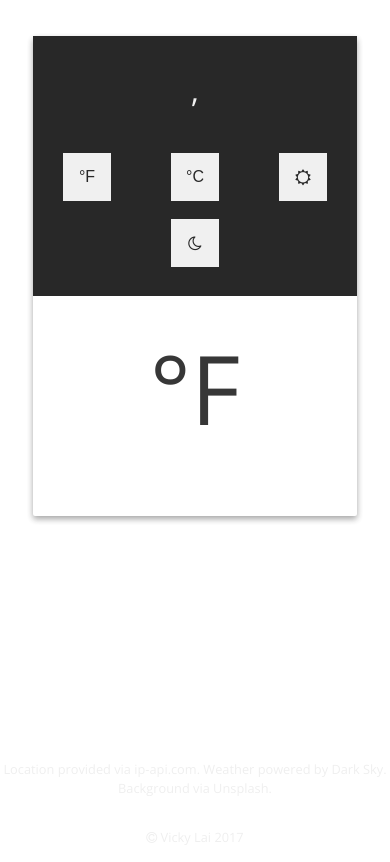
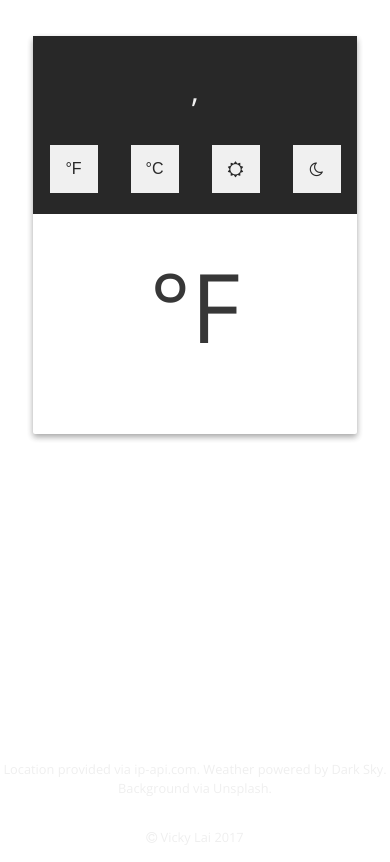
Before and after one commit to barkinet/handy-weather-app, a website: page index.html in a window 390 px wide. Drawn offline with nearby package versions, Linux system fonts and the light colour scheme; no server answers.

Commit message:
Tweaked mobile view.

```diff
--- a/css/weather.css
+++ b/css/weather.css
@@ -12,7 +12,9 @@ body {
 	box-shadow:  0px 3px 6px rgba(0, 0, 0, 0.4);
 	width: 50%;
 	max-width: 500px;
-	margin: 10% 10% auto;
+	margin-top: 10%;
+	margin-left: 10%;
+	margin-bottom: 20%;
 	padding: 0px;
 	float: left;
 	text-align: center;
@@ -20,7 +22,10 @@ body {
 @media (max-width: 550px) {
 	.panel {
 		width: 90%;
-		margin: 10% auto auto auto;
+		margin-top: 10%;
+		margin-bottom: 20%;
+		margin-left: auto;
+		margin-right: auto;
 		float: none;
 	}
 }
@@ -92,6 +97,11 @@ button {
 .nav-link {
 	display: block;
 }
+@media (max-width: 550px) {
+	.nav-link {
+		padding: 0;
+	}
+}
 .footer {
 	position: absolute;
 	height: 10%;
```
